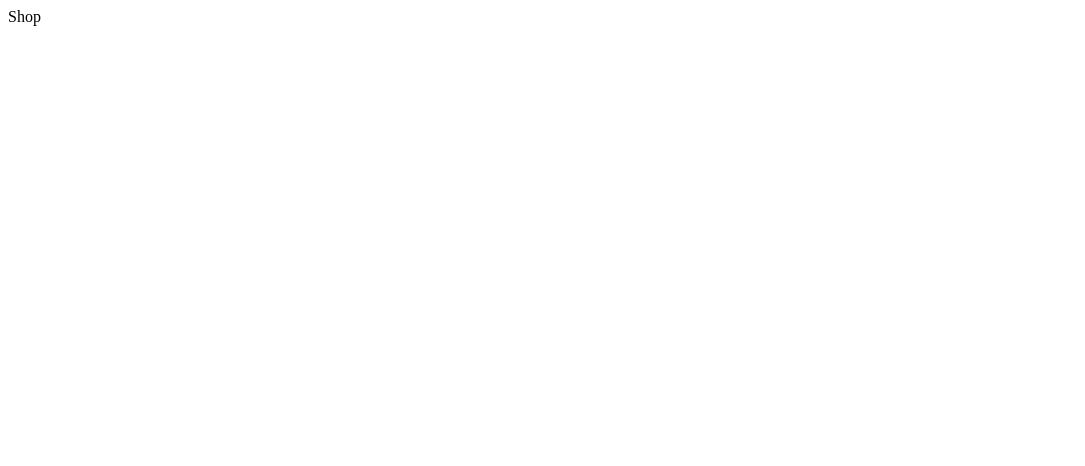
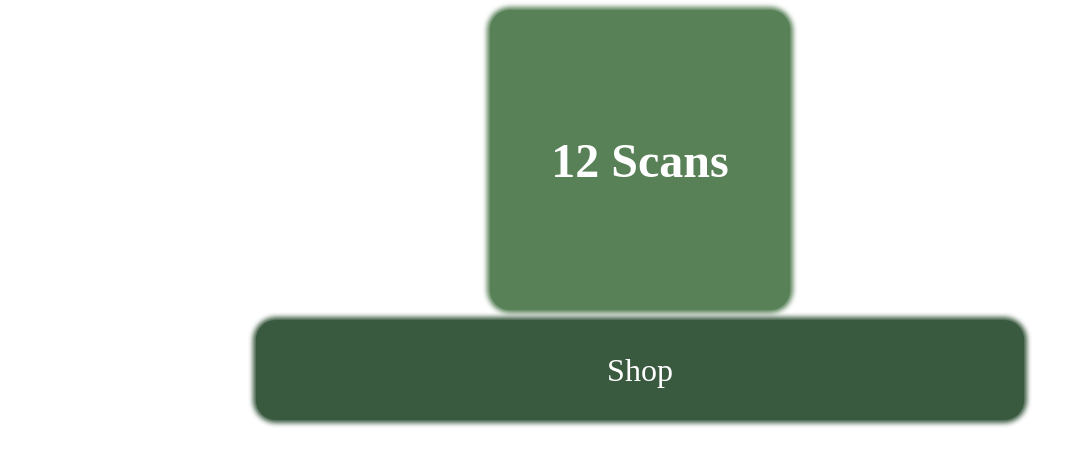
Before and after one commit to PhantomZhuk/QR-Project, a website: page public/userHome/index.html in a window 1280 px wide. Shown: the whole page, without its empty margins (0-1085 px from the left). Drawn offline with nearby package versions, Linux system fonts and the light colour scheme.

Commit message:
add styles to the user page

```diff
--- a/public/userHome/index.html
+++ b/public/userHome/index.html
@@ -18,7 +18,9 @@
 
     <div class="wrap">
         <div class="numberOfScansContainer">
-            <div class="numberOfScans"></div>
+            <div class="numberOfScansBox">
+                <div class="numberOfScan">12 Scans</div>
+            </div>
         </div>
         <div class="btnContainer">
             <div class="shopBtn">Shop</div>
--- a/public/userHome/style.scss
+++ b/public/userHome/style.scss
@@ -0,0 +1,60 @@
+* {
+    margin: 0;
+    padding: 0;
+    box-sizing: border-box;
+}
+
+.wrap {
+    width: 100%;
+    min-height: 100vh;
+    display: flex;
+    flex-direction: column;
+    align-items: center;
+    background-color: #fff;
+
+    .numberOfScansContainer {
+        width: 100%;
+        height: 40vh;
+        display: flex;
+        justify-content: center;
+        align-items: center;
+
+        .numberOfScansBox {
+            width: 300px;
+            height: 300px;
+            display: flex;
+            justify-content: center;
+            align-items: center;
+            border-radius: 20px;
+            background-color: #588157;
+            box-shadow: 0 0 5px 3px #588157;
+
+            .numberOfScan {
+                font-size: 3rem;
+                font-weight: 600;
+                color: #fff;
+            }
+        }
+    }
+
+    .btnContainer {
+        width: 100%;
+        height: 60vh;
+        display: flex;
+        justify-content: center;
+
+        .shopBtn {
+            width: 60%;
+            height: 100px;
+            border-radius: 20px;
+            display: flex;
+            justify-content: center;
+            align-items: center;
+            background-color: #3a5a40;
+            font-size: 2rem;
+            color: #fff;
+            cursor: pointer;
+            box-shadow: 0 0 5px 3px #3a5a40;
+        }
+    }
+}
```
Also changed, not shown: public/userHome/style.css, 1 other file.
